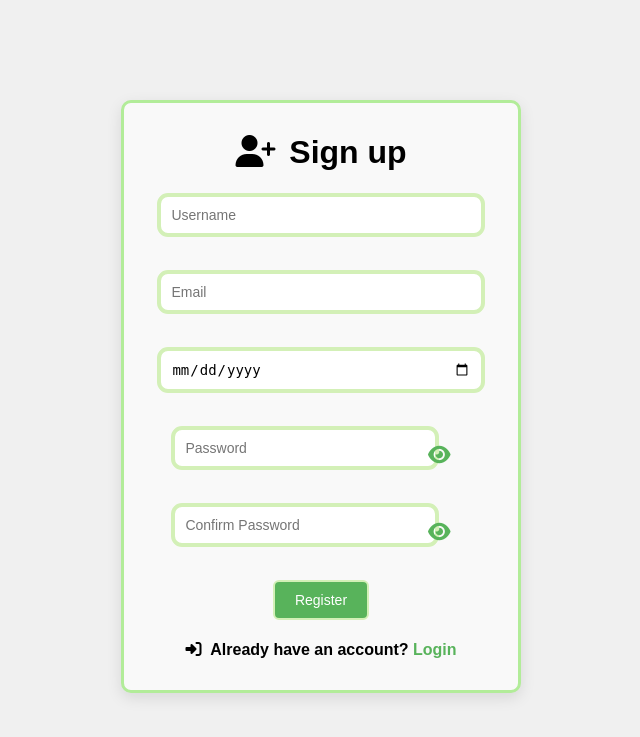
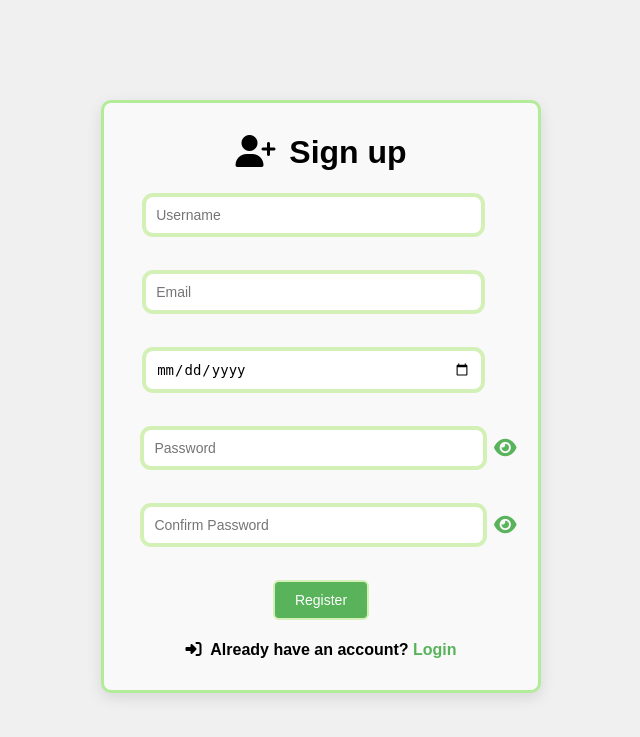
Before and after one commit to Fath100fa/Online_Shopping, a PHP site: page /register.php in a window 1280 px wide. Shown: the top 737 px of the page, without its empty margins (319-959 px from the left). Run offline with PHP 8.4, Linux system fonts and the light colour scheme.

Commit message:
split some of signup form and password and confirm of it and edited some margins

```diff
--- a/css/main.css
+++ b/css/main.css
@@ -29,7 +29,8 @@ body {
     transform: translateY(-50%);
     cursor: pointer;
     color: #58b35b;
-    margin-right: 0;
+    margin-right: -50px;
+    margin-top: -7px;
     font-size: 20px;
     transition: all 0.2s ease;
     z-index: 10;
@@ -63,13 +64,24 @@ body {
     100% { box-shadow: 0 0 5px rgba(88, 179, 91, 0.5); }
 }
 
-#username,
-#password, #email, #date, #confirm_password {
-    width: 80%;
+#username,#email, #date {
+    width: 76%;
     padding: 10px;
     border: 4px solid #d3f0b7;
     border-radius: 11px;
     margin-bottom: 15px;
+    margin-left: -15px;
+    font-size: 14px;
+    transition: all 0.2s ease;
+}
+
+#password, #confirm_password {
+    width: 110%;
+    padding: 10px;
+    border: 4px solid #d3f0b7;
+    border-radius: 11px;
+    margin-bottom: 15px;
+    margin-left: -15px;
     font-size: 14px;
     transition: all 0.2s ease;
 }
@@ -80,7 +92,6 @@ body {
 #date:focus,
 #confirm_password:focus {
     border-color: #58b35b;
-    outline: none;
     animation: borderGlow 2s infinite;
 }
 
@@ -89,12 +100,28 @@ body {
     animation: pulse 0.2s ease-in-out;
 }
 
-#loginForm, #SignupForm, #resetPasswordForm {
+#loginForm, #resetPasswordForm {
     display: flex;
     flex-direction: column;
     align-items: center;
     justify-content: center;
-    width: 400px;
+    width: 440px;
+    padding: 10px;
+    border: 3px solid #b2ec99;
+    border-radius: 10px;
+    box-sizing: border-box;
+    margin: 100px auto;
+    background-color: #f9f9f9;
+    animation: fadeIn 0.8s ease-out;
+    box-shadow: 0 5px 15px rgba(0, 0, 0, 0.1);
+    transition: all 0.3s ease;
+}
+ #SignupForm{
+    display: flex;
+    flex-direction: column;
+    align-items: center;
+    justify-content: center;
+    width: 440px;
     padding: 10px;
     border: 3px solid #b2ec99;
     border-radius: 10px;
```
